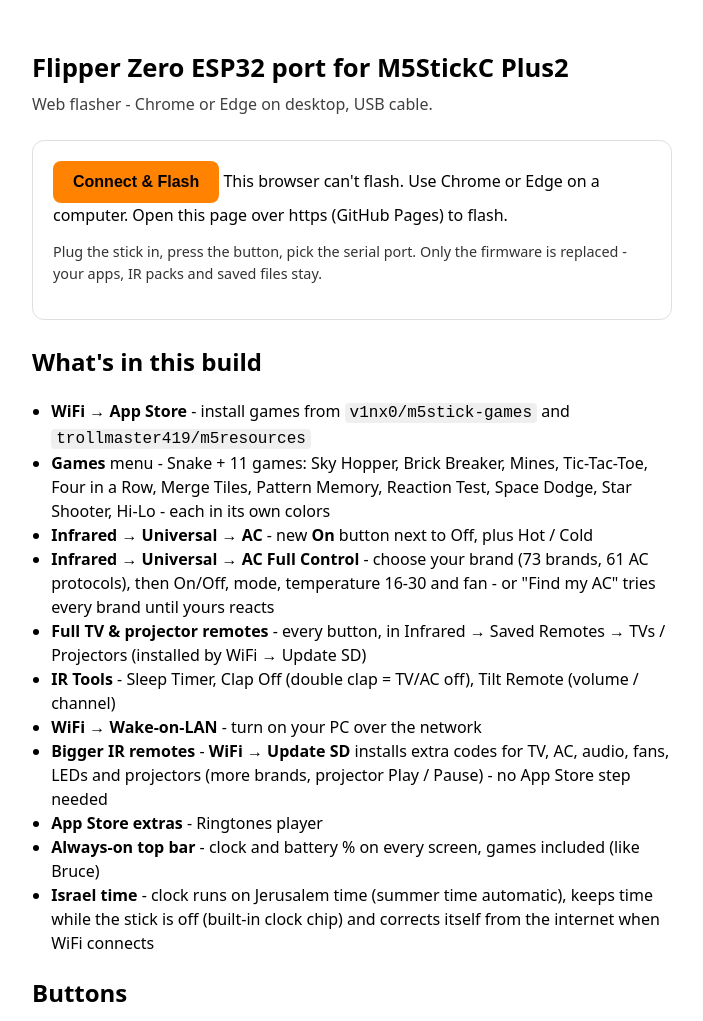
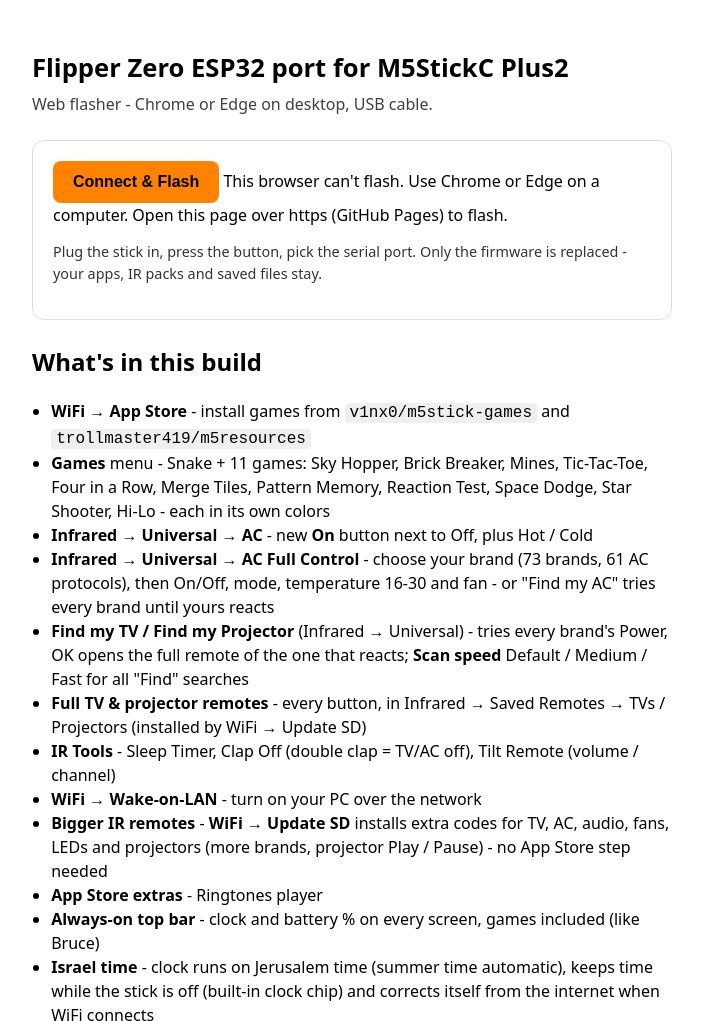
Before and after one commit to v1nx0/m5stick-games, a plain HTML site: page docs/index.html in a window 1280 px wide. Shown: the top 1021 px of the page, without its empty margins (288-991 px from the left). Drawn offline with Linux system fonts and the light colour scheme.

Commit message:
feat: Find my TV/Projector and shared scan speed

```diff
--- a/docs/index.html
+++ b/docs/index.html
@@ -42,6 +42,8 @@
   <li><b>Infrared &rarr; Universal &rarr; AC</b> - new <b>On</b> button next to Off, plus Hot / Cold</li>
   <li><b>Infrared &rarr; Universal &rarr; AC Full Control</b> - choose your brand (73 brands, 61 AC protocols),
     then On/Off, mode, temperature 16-30 and fan - or "Find my AC" tries every brand until yours reacts</li>
+  <li><b>Find my TV / Find my Projector</b> (Infrared &rarr; Universal) - tries every brand's Power, OK opens
+    the full remote of the one that reacts; <b>Scan speed</b> Default / Medium / Fast for all "Find" searches</li>
   <li><b>Full TV &amp; projector remotes</b> - every button, in Infrared &rarr; Saved Remotes &rarr; TVs / Projectors
     (installed by WiFi &rarr; Update SD)</li>
   <li><b>IR Tools</b> - Sleep Timer, Clap Off (double clap = TV/AC off), Tilt Remote (volume / channel)</li>
```
Also changed, not shown: 1 other file.
